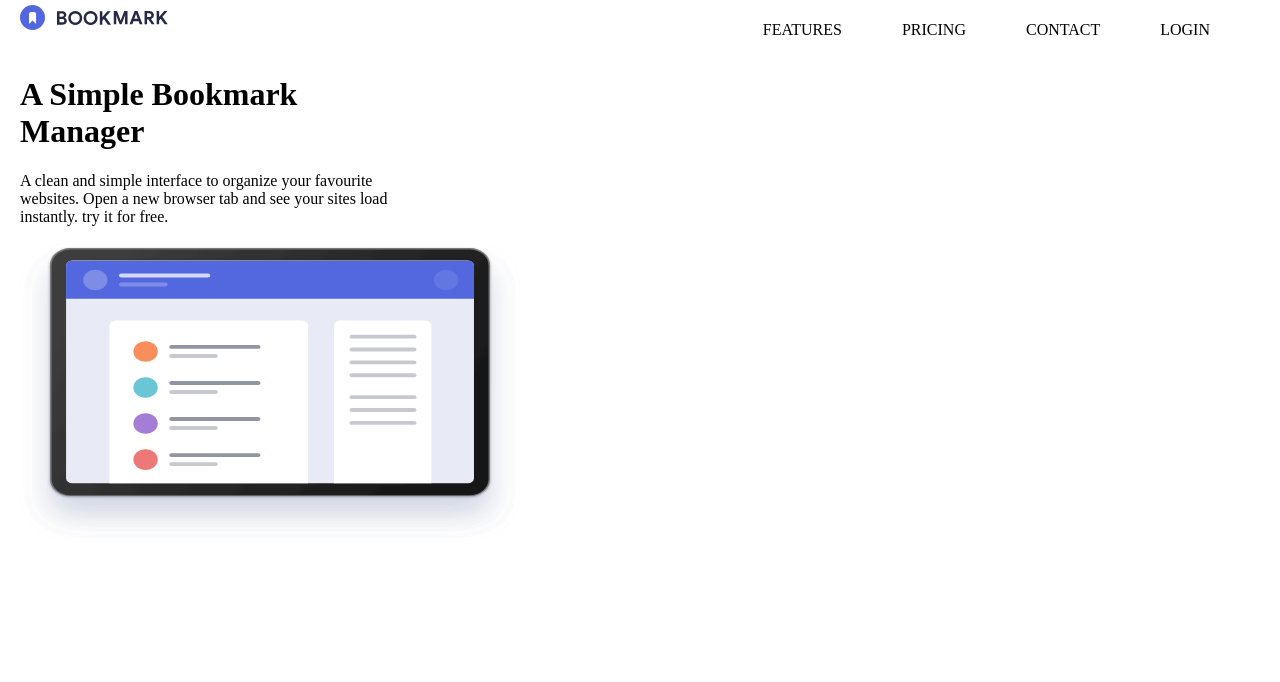
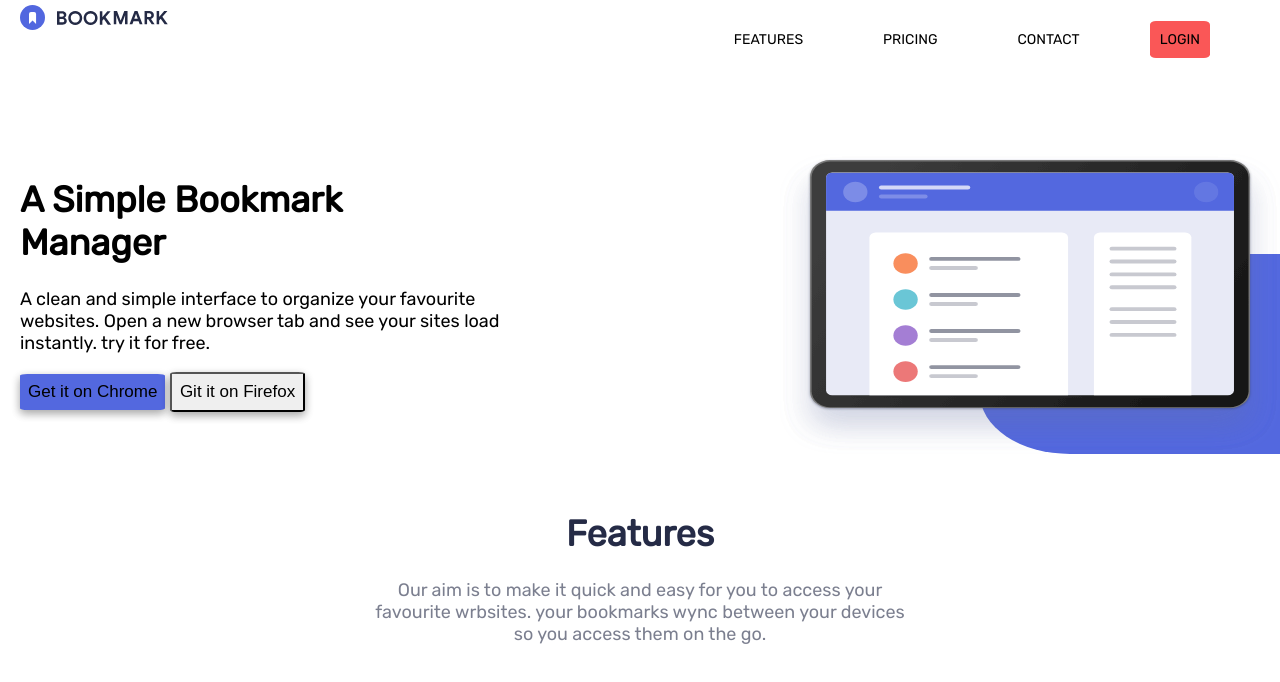
Before and after one commit to jaafar-moha/bookmark, a plain HTML site: page bookmark.html in a window 1280 px wide. Drawn offline with Linux system fonts and the light colour scheme.

Commit message:
first commit

```diff
--- a/bookmark.html
+++ b/bookmark.html
@@ -4,6 +4,7 @@
     <meta charset="UTF-8">
     <meta name="viewport" content="width=device-width, initial-scale=1.0">
     <link rel="icon" type="image/png" sizes="32x32" href="./images/favicon-32x32.png">
+    <link href="https://fonts.googleapis.com/css?family=Rubik&display=swap" rel="stylesheet">
     <link rel="stylesheet" href="style.css">
     <title>bookmark page</title>
 </head>
@@ -17,20 +18,31 @@
                 <li>FEATURES</li>
                 <li>PRICING</li>
                 <li>CONTACT</li>
-                <li>LOGIN</li>
+                <li class="navbar__menu__list__ligin">LOGIN</li>
             </ul>
         </div>
     </div>
-    <div>
-        <div >
+
+    <div class="heading">
+        <div class="heading--text">
             <h1>A Simple Bookmark <br> Manager</h1>
             <p>A clean and simple interface to organize your favourite <br>
             websites. Open a new browser tab and see your sites load <br>
             instantly. try it for free.</p>
+            <button class="heading--text--button1">Get it on Chrome</button>
+            <button class="heading--text__button2"> Git it on Firefox</button>
         </div>
-        <div>
-            <img src="images/illustration-hero.svg" alt="illustration-hero" width="500px" height="300px">
+
+        <div class="heading--img">
+            <div class="heading--back"></div>
+            <img  src="images/illustration-hero.svg" alt="illustration-hero" width="500px" height="300px">
         </div>
+
+    </div>
+    <div class="features">
+        <h1>Features</h1>
+        <p class="features--paragh">Our aim is to make it quick and easy for you to access your <br>
+        favourite wrbsites. your bookmarks wync between your devices <br> so you access them on the go. </p>
     </div>
 
 
--- a/style.scss
+++ b/style.scss
@@ -1,3 +1,14 @@
+$Soft-Blue: hsl(231, 69%, 60%);
+$Soft-Red: hsl(0, 94%, 66%);
+$Grayish-Blue: hsl(229, 8%, 60%);
+$Very-Dark-Blue: hsl(229, 31%, 21%);
+$Font-size: 18px;
+$font-family: 'Rubik', sans-serif;
+
+
+
+
+
 body{
     margin: 5px 20px;
     padding: 0px;
@@ -5,21 +16,83 @@ body{
 .navbar{
     display: flex;
    justify-content: space-between;
+   font-family: $font-family;
 
     .navbar__menu__list{
         display: flex;
         float: right;
         list-style: none;
         padding-right: 50px;
+
         li{
-            padding-left: 60px;
+            margin-left: 60px;
+            padding: 10px;
             cursor: pointer;
+            font-size: 14px;
             &:hover{
-                color: hotpink;
+                color: $Soft-Red;
             }
 
         }
+        .navbar__menu__list__ligin{
+            border:  2px black;
+            background-color: $Soft-Red;
+            border-radius: 10%;
+        }
+    }
+}
+.heading{
+    display: flex;
+    justify-content: space-between;
+    padding-top: 80px;
+
+    .heading--text{
+        font-size: 18px;
+        font-family: 'Rubik', sans-serif;
+    }
+    .heading--text button{
+        font-size: 17px;
+        padding: 8px;
+        border-radius: 5%;
+        cursor: pointer;
+    }
+    .heading--text--button1{
+        background-color: $Soft-Blue ;
+        box-shadow: 0 4px 8px 0 rgba(0, 0, 0, 0.2), 0 3px 10px 0 rgba(0,0,0,0.19);
+        border: none;
+
+    }
+    .heading--text__button2{
+        box-shadow: 0 4px 8px 0 rgba(0, 0, 0, 0.2), 0 3px 10px 0 rgba(0,0,0,0.19);
 
     }
 
+    .heading--img{
+        position: absolute;
+        right: 0px;
+        .heading--back{
+            position: absolute;
+            right: 0px;
+            top: 100px;
+            width: 300px;
+            height: 200px;
+            background-color: hsl(231, 69%, 60%);
+            z-index: -1;
+            border-radius: 0 0 0 30%;
+        }
+
+
+    }
+
+
 }
+.features{
+    text-align: center;
+    margin-top: 100px;
+    font-size: $Font-size;
+    font-family: $font-family;
+    color: $Very-Dark-Blue ;
+    .features--paragh{
+        opacity: 0.6;
+    }
+}
```
Also changed, not shown: images/icon-arro.png (added), images/icon-arrow R.png (added), images/icon-face.png (added), images/icon-twit.png (added), images/logo-bookmark white.png (added), style.css, 1 other file.
